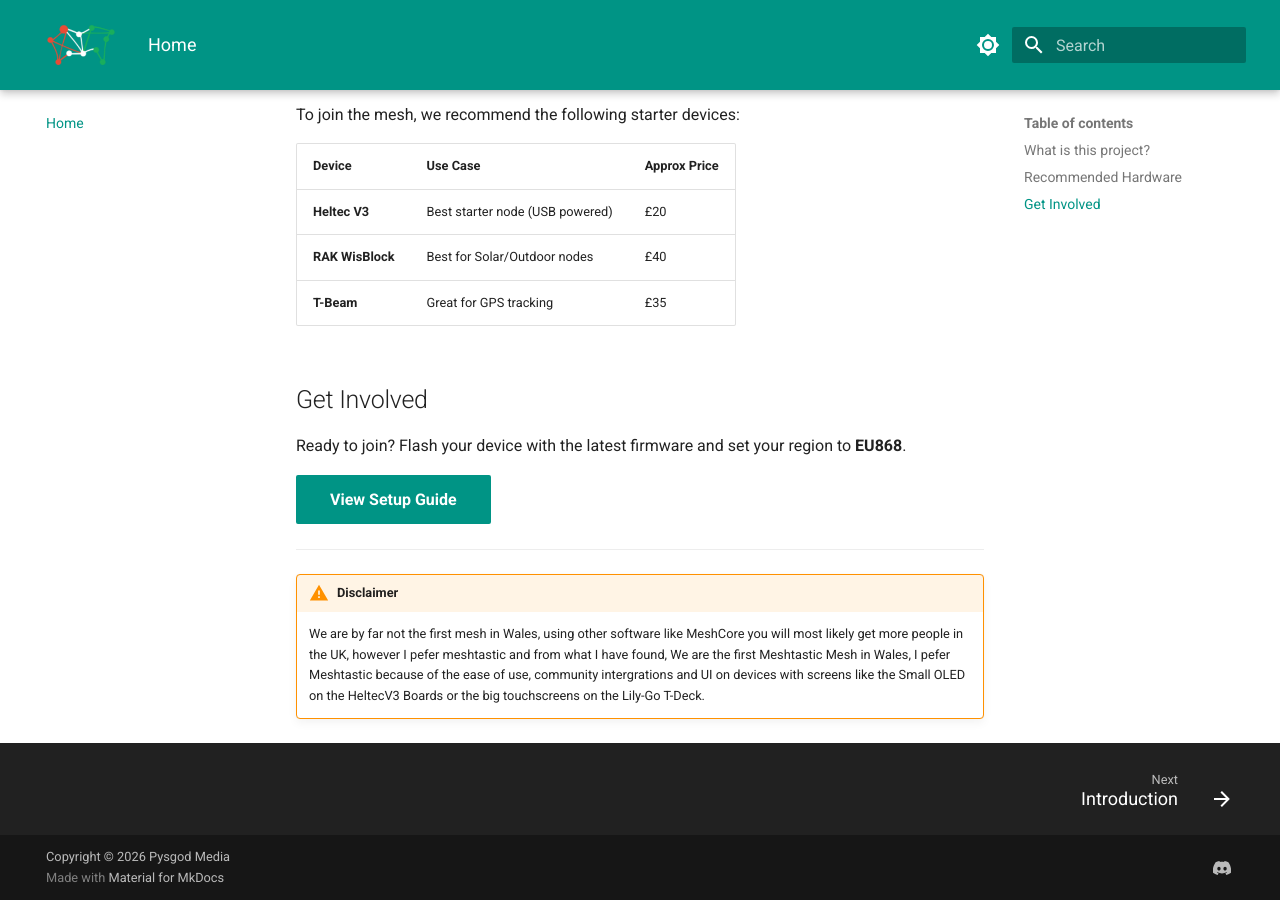
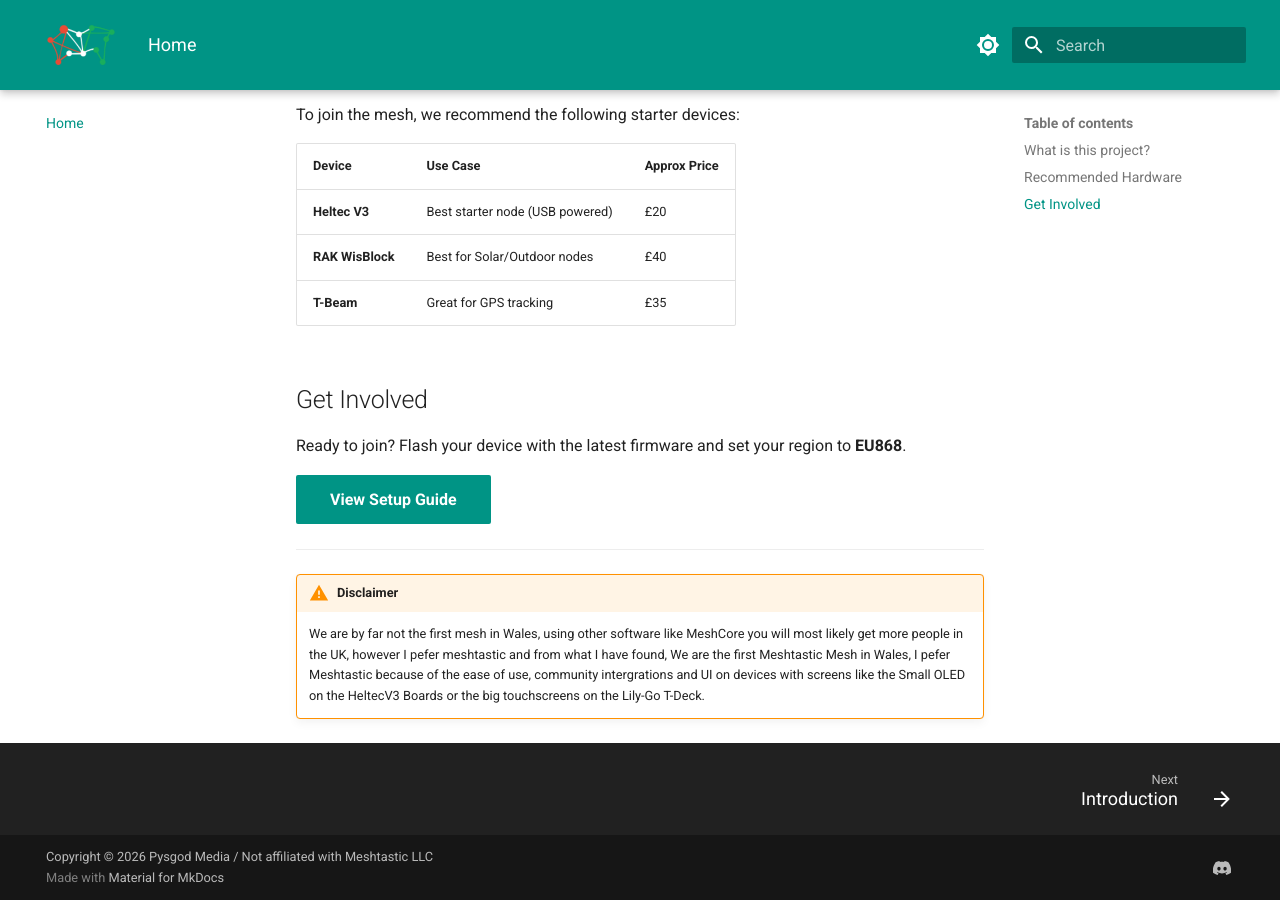
Before and after one commit to dayerdev/nwm-www, an MkDocs documentation site: the page built from docs/index.md, in a window 1280 px wide and 900 px high, scrolled down 1000 px. Built offline with MkDocs 1.6.1 and Material for MkDocs 9.7.7, drawn with Linux system fonts in a browser that asks for light colours.

Commit message:
Update copyright link and affiliation notice

```diff
--- a/mkdocs.yml
+++ b/mkdocs.yml
@@ -28,7 +28,7 @@
 extra_css:
   - stylesheets/style.css
 
-copyright: Copyright &copy; 2026 <a href="https://pysgod.xyz/mesh/copy">Pysgod Media</a>
+copyright: Copyright &copy; 2026 <a href="https://welshmesh.pysgod.xyz/copyright/">Pysgod Media / Not affiliated with Meshtastic LLC</a>
 
 extra:
   social:
```
